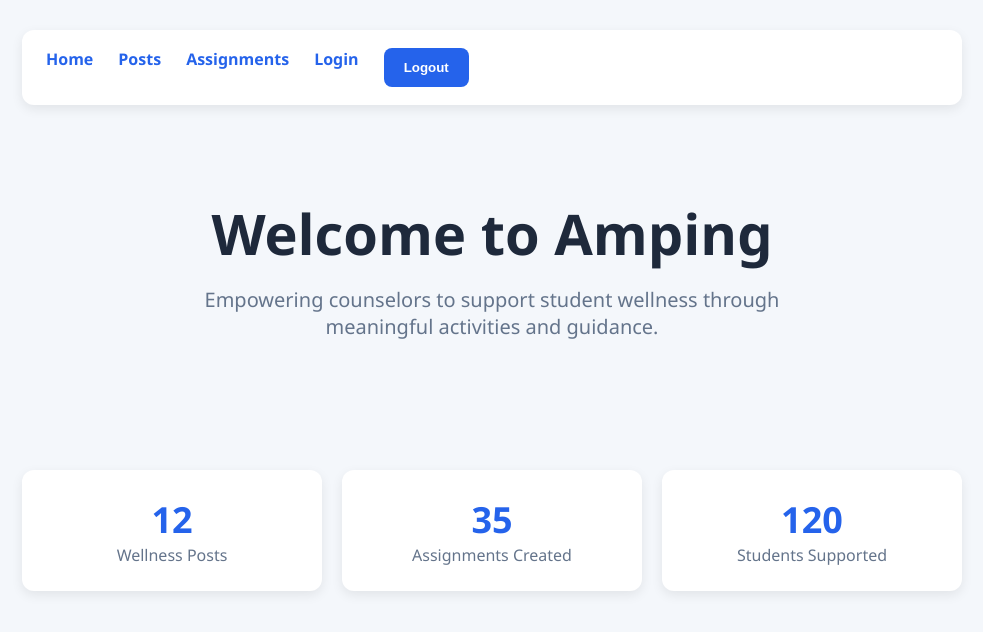
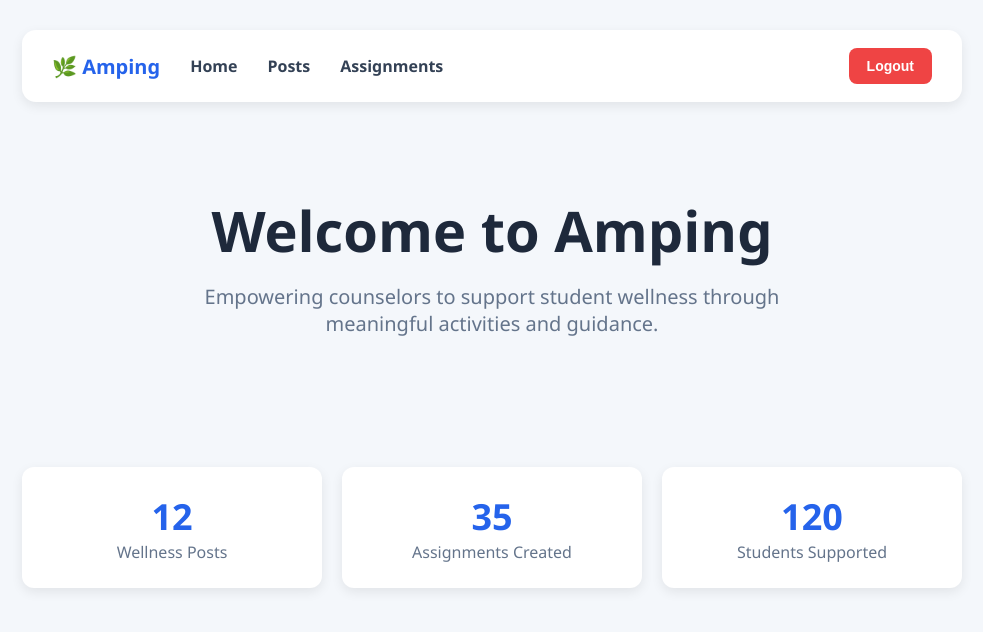
Before and after one commit to nephi144/learn-frontend, a React (Vite) app: page / in a window 1280 px wide. Shown: the top 632 px of the page, without its empty margins (148-1131 px from the left). Built offline with nearby package versions, Linux system fonts and the light colour scheme; sample sign-in values are in the browser's storage.

Commit message:
modified and improve the nav bar and postcard with the home page and post page

```diff
--- a/src/components/Navbar.jsx
+++ b/src/components/Navbar.jsx
@@ -1,6 +1,8 @@
 import { Link } from "react-router-dom"
 
 function Navbar() {
+
+  const token = localStorage.getItem("token")
 
   function handleLogout() {
 
@@ -12,22 +14,58 @@ function Navbar() {
   }
 
   return (
+
     <nav className="navbar">
 
-      <Link to="/">Home</Link>
 
-      <Link to="/posts">Posts</Link>
+      <div className="nav-left">
+          <div className="nav-brand">
+    🌿 Amping
+  </div>
 
-      <Link to="/assignments">Assignments</Link>
 
-      <Link to="/login">Login</Link>
+        <Link to="/">
+          Home
+        </Link>
 
-      <button
-        className="btn"
-        onClick={handleLogout}
-      >
-        Logout
-      </button>
+
+        {token && (
+          <>
+            <Link to="/posts">
+              Posts
+            </Link>
+
+            <Link to="/assignments">
+              Assignments
+            </Link>
+          </>
+        )}
+
+      </div>
+
+      <div className="nav-right">
+
+        {!token ? (
+
+          <Link
+            to="/login"
+            className="nav-login"
+          >
+            Login
+          </Link>
+
+        ) : (
+
+          <button
+            className="nav-logout"
+            onClick={handleLogout}
+          >
+            Logout
+          </button>
+
+        )}
+
+      </div>
 
     </nav>
   )
--- a/src/components/PostCard.jsx
+++ b/src/components/PostCard.jsx
@@ -29,6 +29,14 @@ function PostCard(props) {
         >
           Like
         </button>
+        <button
+      className="btn-danger"
+      onClick={() =>
+        props.deletePost(props.id)
+      }
+    >
+      Delete
+    </button>
 
       </div>
 
--- a/src/index.css
+++ b/src/index.css
@@ -36,14 +36,86 @@ a:hover {
 
 .navbar {
   display: flex;
-  gap: 25px;
-  padding: 18px 24px;
+
+  justify-content: space-between;
+
+  align-items: center;
+
+  padding: 18px 30px;
+
   background: white;
-  border-radius: 12px;
+
+  border-radius: 14px;
+
   margin-bottom: 30px;
+
   box-shadow: 0 4px 12px rgba(0,0,0,0.08);
 }
 
+.nav-left {
+  display: flex;
+
+  gap: 30px;
+
+  align-items: center;
+}
+
+.nav-left a {
+  text-decoration: none;
+
+  color: #334155;
+
+  font-weight: 600;
+
+  transition: 0.3s;
+}
+
+.nav-left a:hover {
+  color: #2563eb;
+}
+
+.nav-right {
+  display: flex;
+
+  align-items: center;
+}
+
+.nav-login {
+  text-decoration: none;
+
+  color: #2563eb;
+
+  font-weight: 600;
+}
+
+.nav-logout {
+  background-color: #ef4444;
+
+  color: white;
+
+  border: none;
+
+  padding: 10px 18px;
+
+  border-radius: 8px;
+
+  cursor: pointer;
+
+  font-size: 14px;
+
+  font-weight: 600;
+}
+
+.nav-logout:hover {
+  background-color: #dc2626;
+}
+.nav-brand {
+  font-size: 20px;
+
+  font-weight: 700;
+
+  color: #2563eb;
+}
 /* Cards */
 
 .card {
--- a/src/pages/HomePage.jsx
+++ b/src/pages/HomePage.jsx
@@ -1,6 +1,18 @@
 import Navbar from "../components/Navbar"
 
+
 function HomePage() {
+  const token = localStorage.getItem("token")
+  {
+  !token && (
+    <a
+      href="/login"
+      className="btn"
+    >
+      Get Started
+    </a>
+  )
+}
   return (
     <div className="container">
 
--- a/src/pages/PostsPage.jsx
+++ b/src/pages/PostsPage.jsx
@@ -6,10 +6,12 @@ import CreatePostForm from "../components/CreatePostForm"
 
 
 function PostsPage() {
+
   const [error, setError] = useState("")
+
   const [loading, setLoading] = useState(true)
+
   const [posts, setPosts] = useState([
-
     {
       id: 1,
       title: "Take a Deep Breath",
@@ -26,9 +28,16 @@ function PostsPage() {
   ])
 
   useEffect(() => {
-    setTimeout(() => {
-      setLoading(false)
-    }, 1000)
+    fetch("https://jsonplaceholder.typicode.com/posts?_limit=5")
+      .then(response => response.json())
+      .then(data => {
+        setPosts(data)
+        setLoading(false)
+      })
+      .catch(err => {
+        setError("Failed to load posts")
+        setLoading(false)
+      })
   }, [])
 
   if (loading) {
@@ -49,11 +58,22 @@ function PostsPage() {
       },
     ])
   }
+function deletePost(id) {
+
+  const updatedPosts =
+    posts.filter(
+      post => post.id !== id
+    )
+
+  setPosts(updatedPosts)
+}
 
 return (
   <div className="container">
 
     <Navbar />
+
+    {error && <p style={{color: "red"}}>{error}</p>}
 
     <div className="page-header">
 
@@ -78,6 +98,8 @@ return (
           title={post.title}
           content={post.content}
           category={post.category}
+          deletePost={deletePost}
+          id={post.id}
         />
       ))}
 
```
